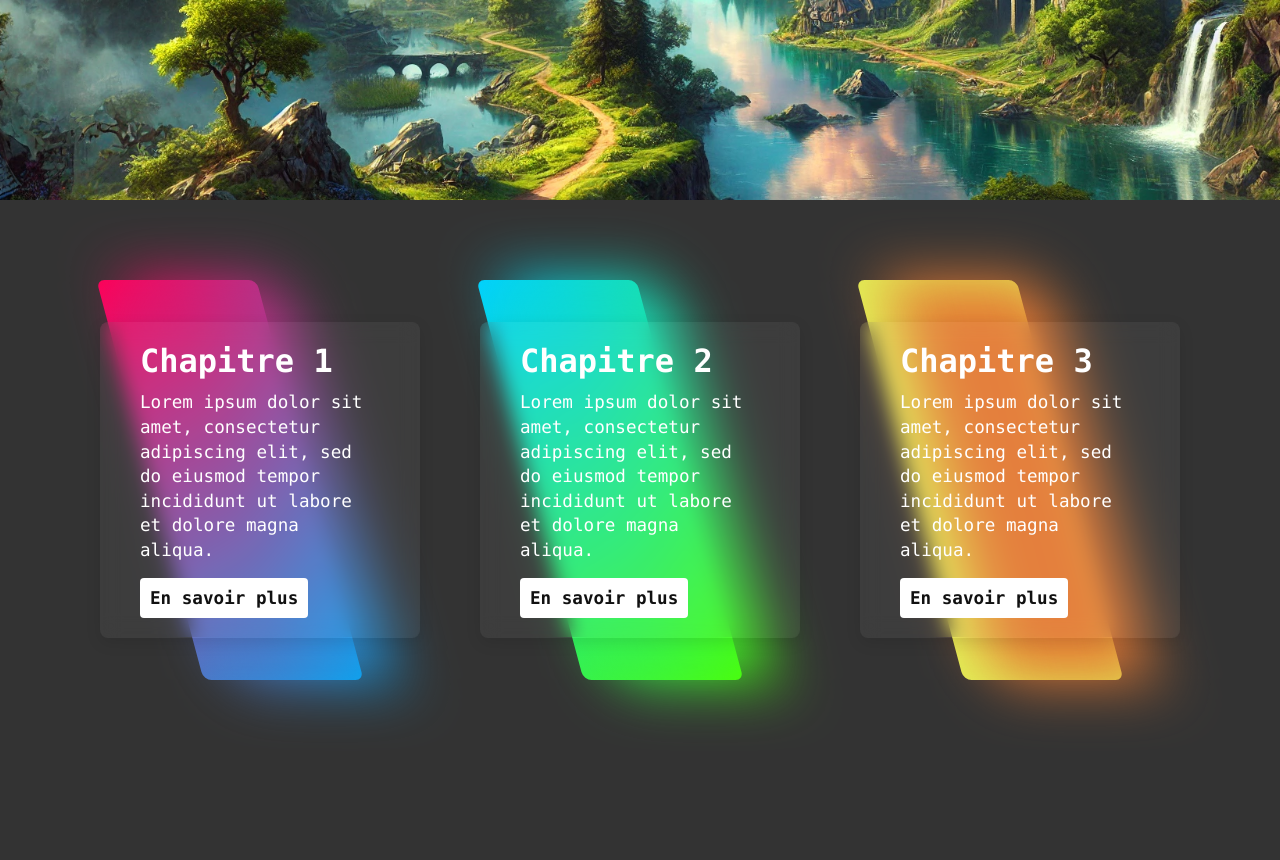
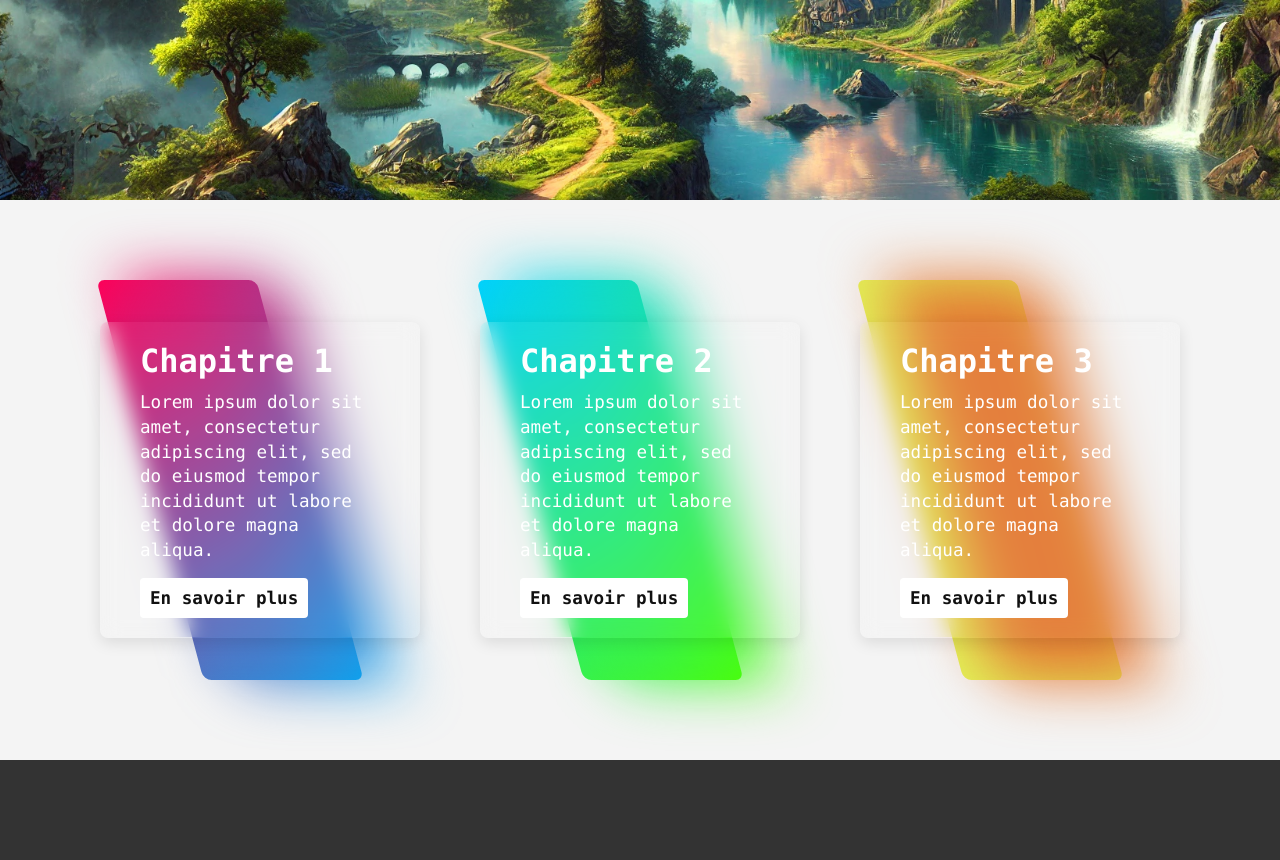
Before and after one commit to ValentinBrizard/Arbre-de-competence, a PHP site: page / in a window 1280 px wide. Shown: the part 1380-2240 px from the top of the page. Run offline with PHP 8.4, Linux system fonts and the light colour scheme; some libraries are stand-ins or nearby versions.

Commit message:
Update index.css

```diff
--- a/css/index.css
+++ b/css/index.css
@@ -177,18 +177,18 @@ box-shadow: 0 2px 4px rgba(0, 0, 0, 0.4),
 
 
 #map {
-width="50px"
-height="50px"
+width="50px";
+height="50px";
 }
 
 #perso {
-width="50px"
-height="50px"
+width="50px";
+height="50px";
 }
 
 #info {
-width="50px"
-height="50px"
+width="50px";
+height="50px";
 }
 
 
@@ -205,7 +205,6 @@ height="50px"
 
 .container
 {
-  background-color: #333;
   display: flex;
   justify-content: center;
   align-items: center;
```
